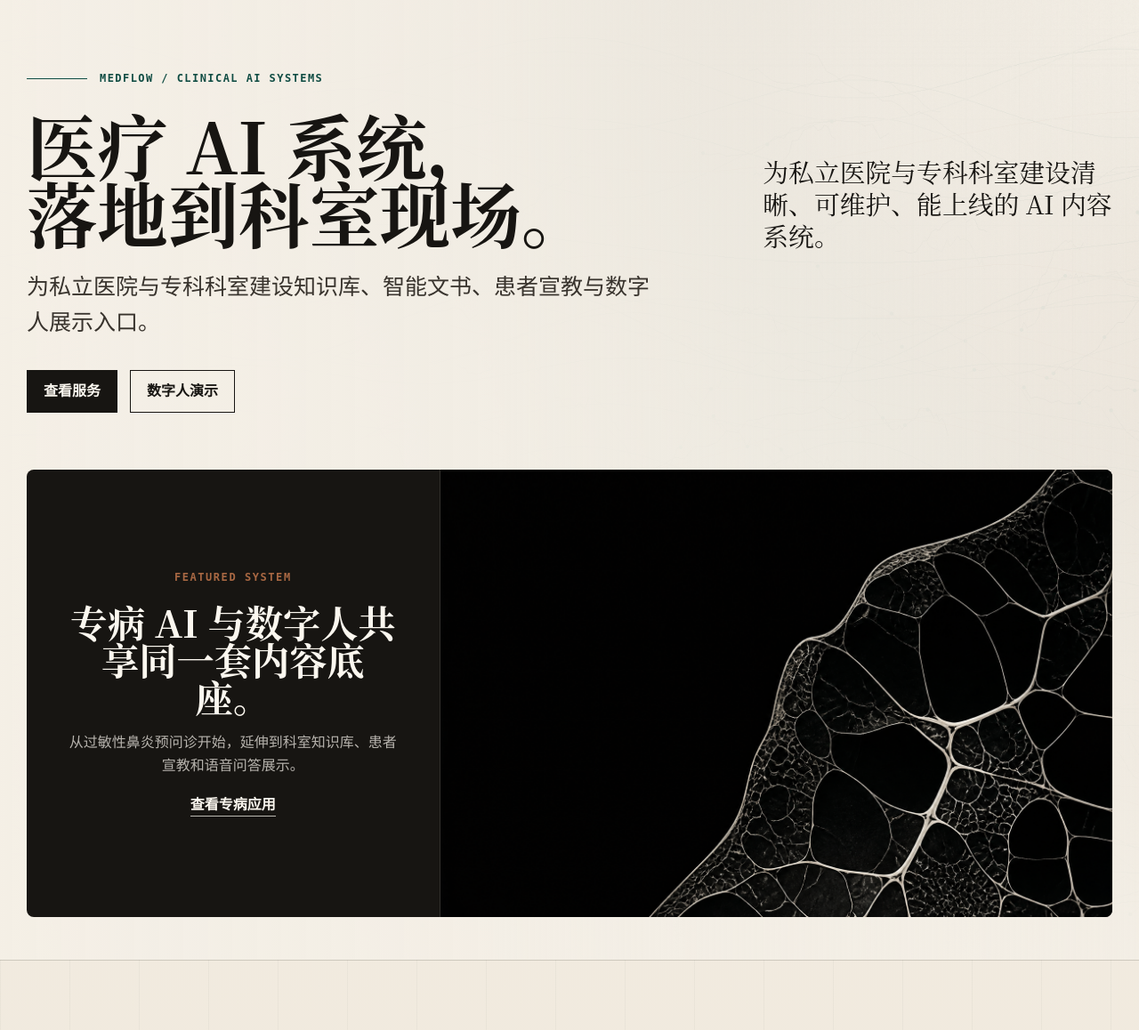
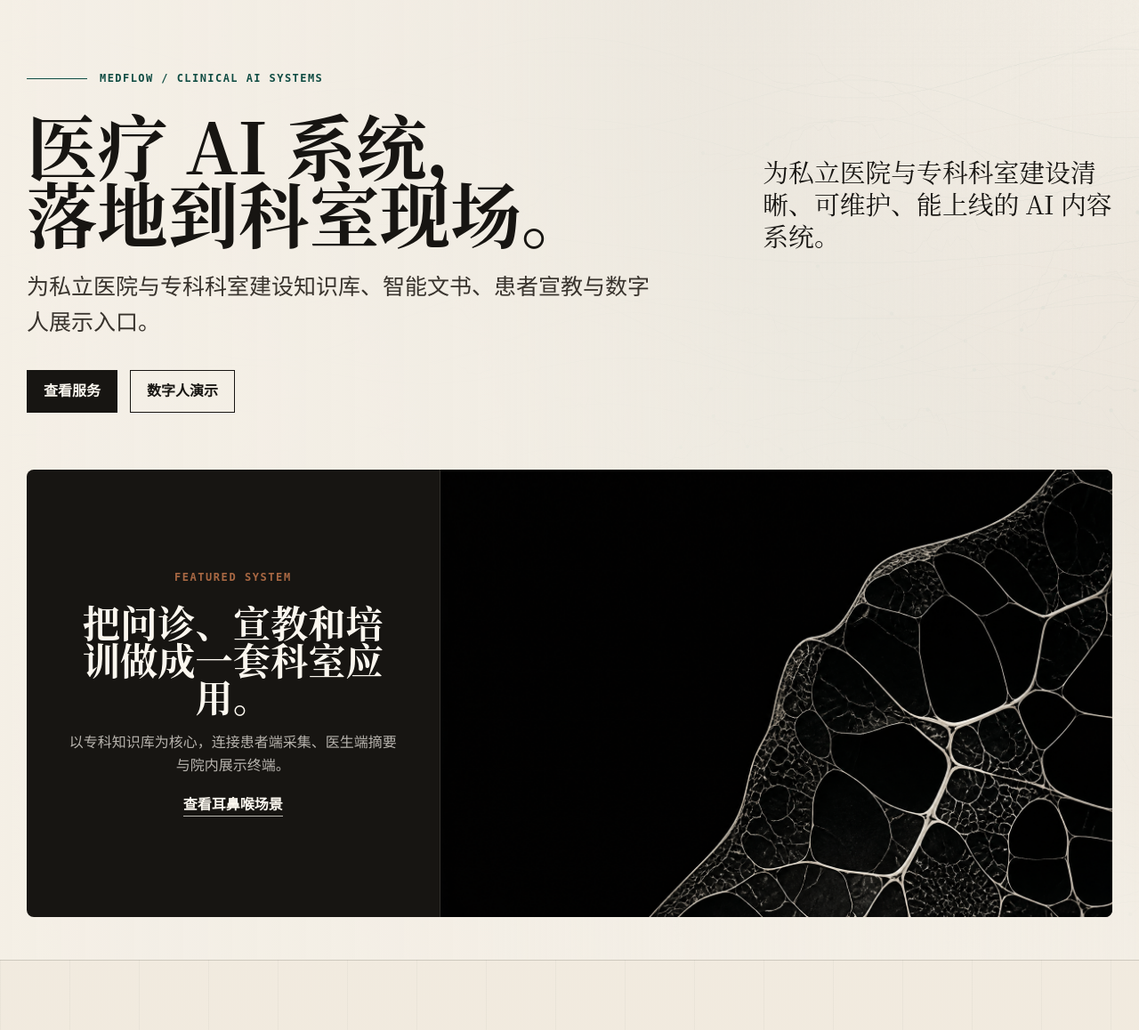
Before and after one commit to kingcharleslzy-ai/doctor-avatar, a FastAPI app: page / in a window 1280 px wide. Shown: the part 76-1234 px from the top of the page at 89% size. Run offline with FastAPI, Linux system fonts and the light colour scheme; some libraries are stand-ins or nearby versions.

Commit message:
Refine homepage application copy

```diff
--- a/app/templates/hospital_ai.html
+++ b/app/templates/hospital_ai.html
@@ -792,9 +792,9 @@
           <div class="hero-feature reveal" aria-label="MedFlow 项目入口">
             <div class="hero-feature-copy">
               <b>Featured system</b>
-              <h2>专病 AI 与数字人共享同一套内容底座。</h2>
-              <p>从过敏性鼻炎预问诊开始，延伸到科室知识库、患者宣教和语音问答展示。</p>
-              <a href="/rhinitis-ai">查看专病应用</a>
+              <h2>把问诊、宣教和培训做成一套科室应用。</h2>
+              <p>以专科知识库为核心，连接患者端采集、医生端摘要与院内展示终端。</p>
+              <a href="/rhinitis-ai">查看耳鼻喉场景</a>
             </div>
             <img class="hero-feature-image" src="/static/medflow-systems-hero.png" alt="" aria-hidden="true" />
           </div>
@@ -850,17 +850,17 @@
           <div class="feature-copy">
             <div>
               <div class="label reveal">Applications</div>
-              <h2 class="reveal">专病场景与数字人展示共享同一套内容底座。</h2>
+              <h2 class="reveal">从高频专病切入，形成可复制的科室 AI 工作流。</h2>
             </div>
             <p class="large-copy reveal">
-              专病预问诊、医生摘要、患者宣教与院内培训，可以围绕同一份经过审校的科室知识持续扩展。
+              先落地预问诊与病史摘要，再按医院需要扩展宣教数字人、员工培训和运营文书。
             </p>
             <div class="case-grid reveal">
               <article class="case-card">
                 <code>Specialty AI</code>
                 <div>
                   <h3>耳鼻喉专病 AI</h3>
-                  <p>预问诊、病史摘要、宣教内容入口。</p>
+                  <p>患者信息采集、病史摘要、复诊宣教。</p>
                 </div>
                 <a href="/rhinitis-ai">查看专病页</a>
               </article>
@@ -868,7 +868,7 @@
                 <code>Digital human</code>
                 <div>
                   <h3>数字人系统</h3>
-                  <p>语音问答、服务介绍、培训演示入口。</p>
+                  <p>把审校内容转为语音问答和屏幕展示。</p>
                 </div>
                 <a href="/hospital-ai">打开演示</a>
               </article>
```
